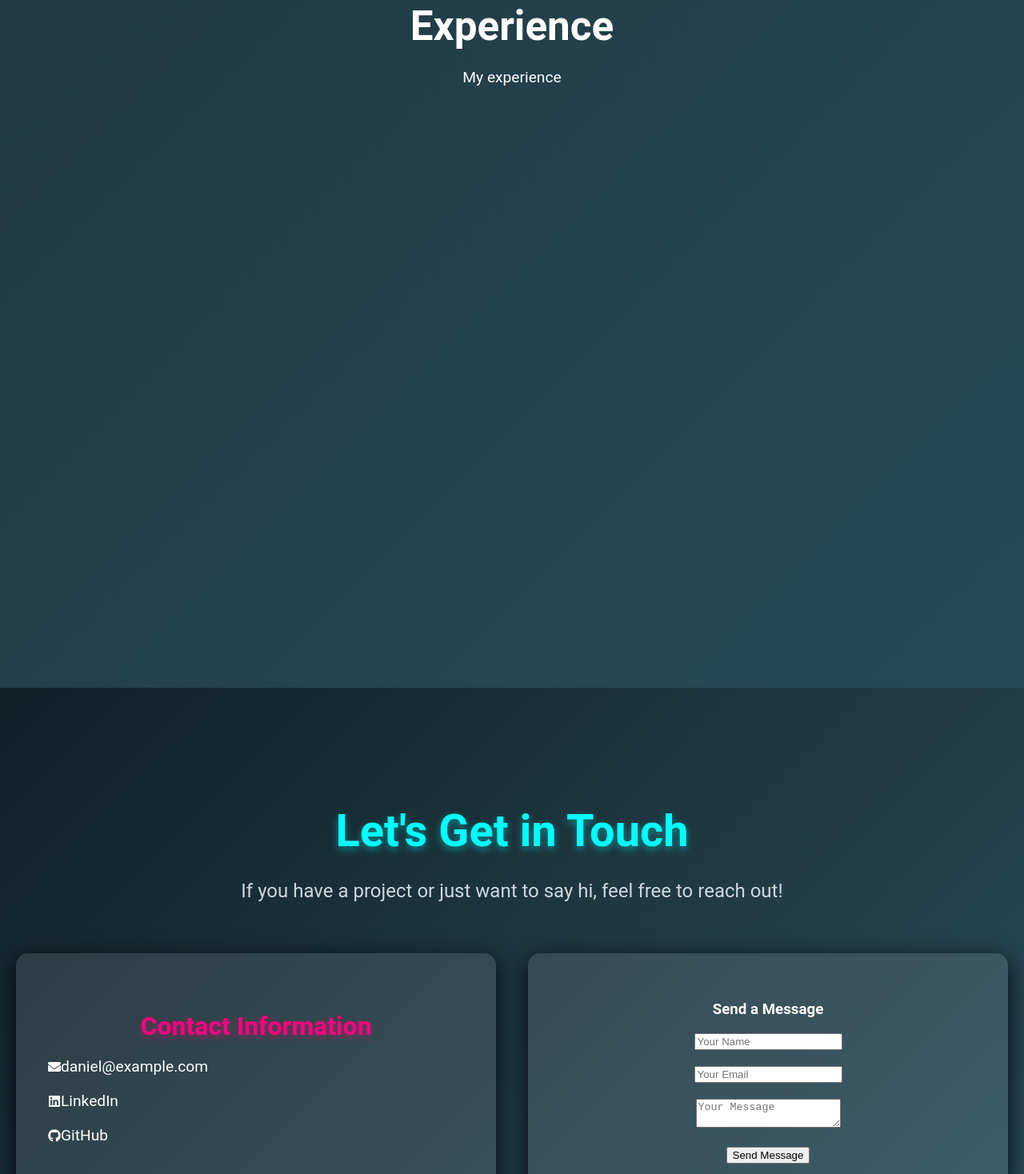
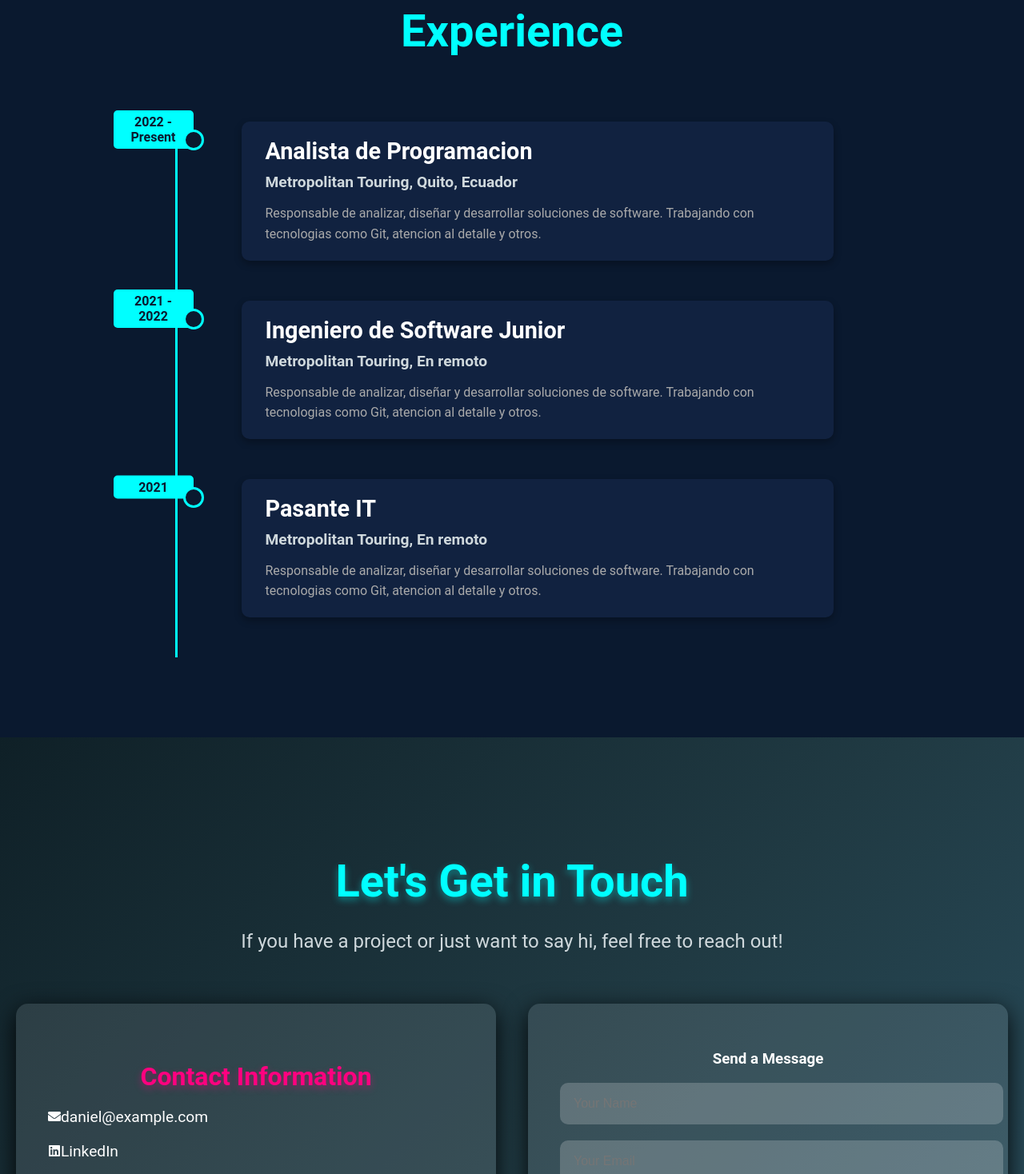
Before and after one commit to Daniel2325/Portfolio, a React (Create React App) app: page / in a window 1280 px wide. Shown: the part 3140-4608 px from the top of the page at 80% size. Built offline with nearby package versions, Linux system fonts and the light colour scheme.

Commit message:
Se agrega la seccion de experiencia

```diff
--- a/src/sections/Experience.js
+++ b/src/sections/Experience.js
@@ -2,9 +2,45 @@
 
 const Experience = () => {
     return (
-        <section id="experience">
+        <section id="experience" className="experience-section">
             <h2>Experience</h2>
-            <p>My experience</p>
+            <div className="timeline-container">
+                <div className="timeline">
+                    <div className="timeline-item">
+                        <div className="timeline-date">2022 - Present</div>
+                        <div className="timeline-content">
+                            <h3>Analista de Programacion</h3>
+                            <h4>Metropolitan Touring, Quito, Ecuador</h4>
+                            <p>
+                                Responsable de analizar, diseñar y desarrollar soluciones de software.
+                                Trabajando con tecnologias como Git, atencion al detalle y otros.
+                            </p>
+                        </div>
+                    </div>
+                    <div className="timeline-item">
+                        <div className="timeline-date">2021 - 2022</div>
+                        <div className="timeline-content">
+                            <h3>Ingeniero de Software Junior</h3>
+                            <h4>Metropolitan Touring, En remoto</h4>
+                            <p>
+                                Responsable de analizar, diseñar y desarrollar soluciones de software.
+                                Trabajando con tecnologias como Git, atencion al detalle y otros.
+                            </p>
+                        </div>
+                    </div>
+                    <div className="timeline-item">
+                        <div className="timeline-date">2021</div>
+                        <div className="timeline-content">
+                            <h3>Pasante IT</h3>
+                            <h4>Metropolitan Touring, En remoto</h4>
+                            <p>
+                                Responsable de analizar, diseñar y desarrollar soluciones de software.
+                                Trabajando con tecnologias como Git, atencion al detalle y otros.
+                            </p>
+                        </div>
+                    </div>
+                </div>
+            </div>
         </section>
     );
 }
--- a/src/styles/main.css
+++ b/src/styles/main.css
@@ -377,3 +377,174 @@
 .contact-form .form-group {
     margin-bottom: 20px;
 }
+
+.contact-form input,
+.contact-form textarea {
+    width: 100%;
+    padding: 15px;
+    border: 2px solid transparent;
+    border-radius: 10px;
+    font-size: 1rem;
+    background-color: rgba(255,255,255, 0.2);
+    color: white;
+    transition: border-color 0.3s ease, background-color 0.3s ease;
+}
+
+.contact-form input:focus,
+.contact-form textarea:focus {
+    border-color: #00FFFF;
+    background-color: rgba(255,255,255, 0.1);
+    outline: none;
+}
+
+.contact-form button {
+    padding: 15px 40px;
+    border: none;
+    border-radius: 30px;
+    background-color: #00FFFF;
+    color: #0a192f;
+    font-size: 1.2rem;
+    font-weight: bold;
+    cursor: pointer;
+    transition: background-color 0.3s ease, transform 0.3s ease;
+}
+
+.contact-form button:hover{
+    background-color: #ff007f;
+    transform: translate(-5px);
+}
+
+.contact-form button:active{
+    transform: translate(0);
+}
+
+/*Experience*/
+.experience-section {
+    padding: 100px 20px;
+    background-color: #0a192f;
+    color: #ffffff;
+    text-align: left;
+    position: relative;
+}
+
+.experience-section h2 {
+    font-size: 3.5rem;
+    margin-bottom: 50px;
+    color: #00FFFF;
+    text-align: center;
+}
+
+.timeline-container{
+    display: flex;
+    justify-content: center;
+}
+
+.timeline {
+    position: relative;
+    width: 80%;
+    margin-top: 30px;
+    border-left: 3px solid #00FFFF;
+    padding: 0 20px;
+    max-width: 800px;
+}
+
+.timeline::before {
+    content: '';
+    position: absolute;
+    top: 0;
+    bottom: 0;
+    left: -3px;
+    width: 3px;
+    background-color: #00FFFF;
+}
+
+.timeline-item {
+    position: relative;
+    margin-bottom: 50px;
+    padding-left: 40px;
+}
+
+.timeline-item::before {
+    content: '';
+    position: absolute;
+    left: -13px;
+    top: 10px;
+    width: 20px;
+    height: 20px;
+    background-color: #0a192f;
+    border: 3px solid #00FFFF;
+    border-radius: 50%;
+    z-index: 1;
+}
+
+.timeline-date {
+    position: absolute;
+    left: -100px;
+    top: 10px;
+    width: 80px;
+    background-color: #00FFFF;
+    color: #0a192f;
+    font-weight: bold;
+    padding: 5px 10px;
+    border-radius: 5px;
+    text-align: center;
+    transform: translateY(-50%);
+}
+
+.timeline-content {
+    background-color: #112240;
+    padding: 20px 30px;
+    border-radius: 10px;
+    box-shadow: 0 4px 10px rgba(0, 0, 0, 0.3);
+    position: relative;
+    transition: transform 0.3s ease, box-shadow 0.3s ease;
+    margin-left: 20px;
+}
+
+.timeline-content:hover {
+    transform: translateY(-5px);
+    box-shadow: 0 8px 20px rgba(0, 0, 0, 0.5);
+}
+
+.timeline-content h3 {
+    margin: 0 0 10px;
+    font-size: 1.8rem;
+    color: #ffffff;
+}
+
+.timeline-content h4 {
+    margin: 5px 0;
+    font-size: 1.2rem;
+    color: #cfd8dc;
+}
+
+.timeline-content p {
+    margin: 15px 0 0;
+    font-size: 1rem;
+    line-height: 1.6;
+    color: #aaaaaa;
+}
+
+/* Ajustar responsividad para pantallas más pequeñas */
+@media (max-width: 768px) {
+    .timeline-container {
+        width: 100%;
+    }
+
+    .timeline {
+        width: 90%;
+        padding: 0 10px;
+    }
+
+    .timeline-date {
+        left: -60px;
+        position: relative;
+        transform: none;
+        margin-bottom: 10px;
+    }
+
+    .timeline-content {
+        margin-left: 0;
+        padding-left: 10px;
+    }
+}
```
